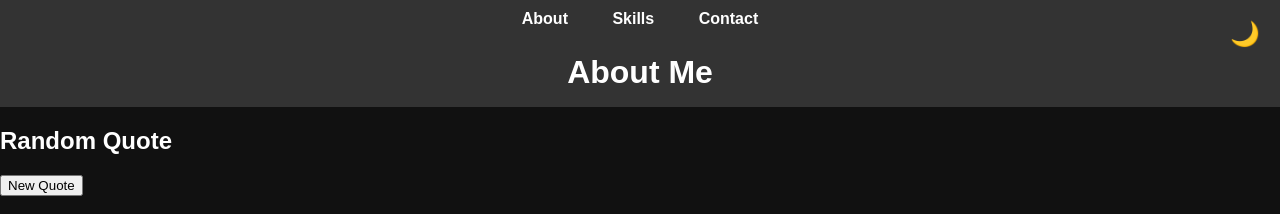
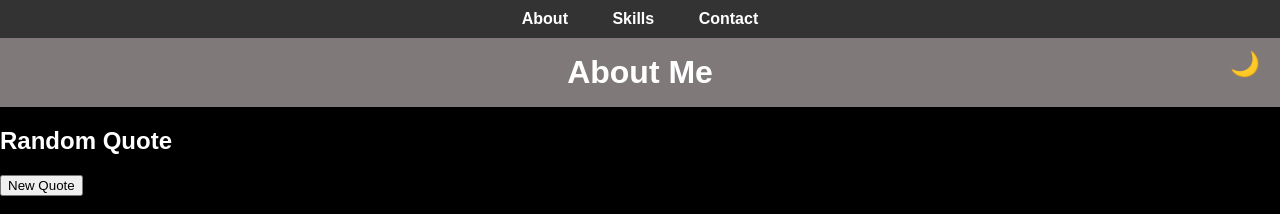
Before and after one commit to RayFFH/JavascriptWebsite, a plain HTML site: page index.html in a window 1280 px wide. Shown: the top 214 px of the page. Drawn offline with nearby package versions, Linux system fonts and the light colour scheme; no server answers.

Commit message:
New Update

```diff
--- a/style.css
+++ b/style.css
@@ -2,18 +2,18 @@ body {
     font-family: 'Arial', sans-serif;
     margin: 0;
     padding: 0;
-    background-color: #111; /* Dark mode background color */
+    background-color: #000000; /* Dark mode background color */
     color: #fff;
     transition: background-color 0.3s;
 }
 
 body.light-mode {
-    background-color: #fff; /* Light mode background color */
+    background-color: #f5f5f5; /* Light mode background color */
     color: #111;
 }
 
 header {
-    background-color: #333;
+    background-color: #807979;
     text-align: center;
     padding: 1em;
 }
@@ -48,11 +48,12 @@ h1 {
 
 #dark-mode-toggle {
     position: fixed;
-    top: 20px;
+    top: 50px;
     right: 20px;
     cursor: pointer;
     font-size: 24px;
     user-select: none;
+    z-index: 999;
 }
 nav {
     background-color: #333;
@@ -111,11 +112,11 @@ nav a:hover {
     background-color: #555;
 }
 
-/* Updated styles for content sections */
+
 .content {
     margin: 20px;
     padding: 20px;
-    border: 1px solid #ccc;
+    border: 4px solid #ccc;
     border-radius: 10px;
 }
 
```
